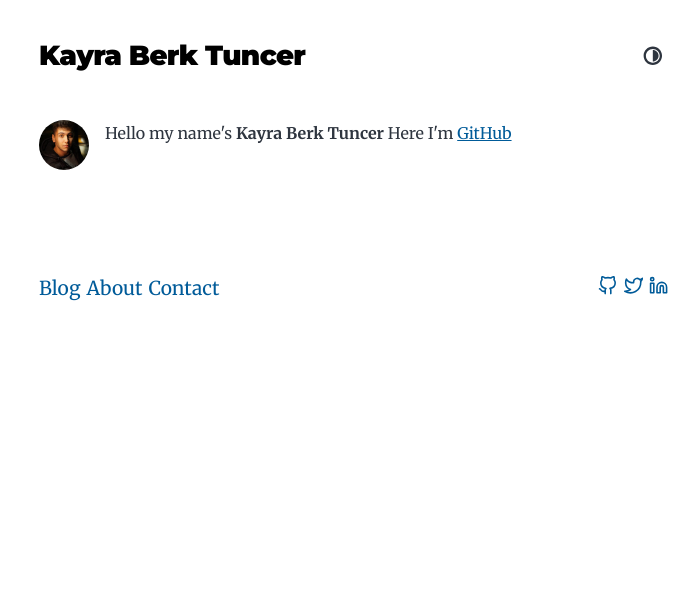
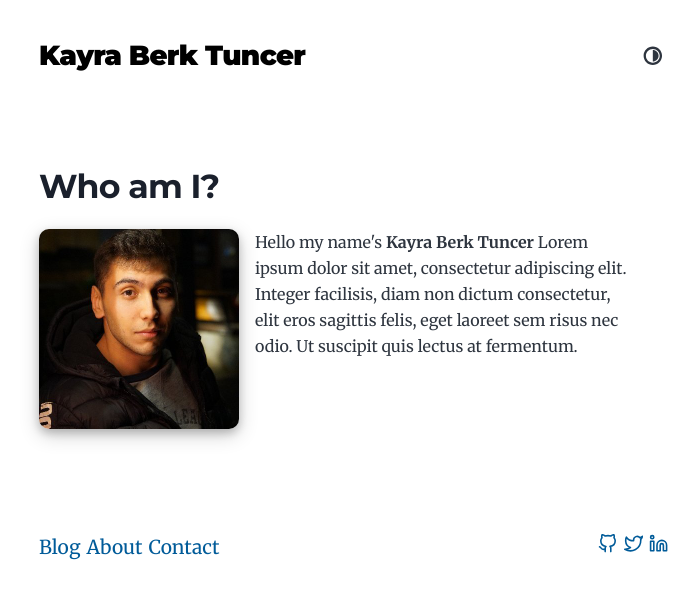
Before and after one commit to yusufakcekoce/yusufakcekoce.github.io, a Gatsby site: page / in a window 1280 px wide. Shown: the whole page, without its empty margins (285-984 px from the left). Built offline with nearby package versions, Linux system fonts and the light colour scheme; Gatsby itself is replaced by a stand-in of ours.

Commit message:
edited bio style

```diff
--- a/src/components/bio.js
+++ b/src/components/bio.js
@@ -20,29 +20,27 @@ const Bio = () => {
   `)
 
   const author = data.site.siteMetadata?.author
-  const social = data.site.siteMetadata?.social
 
   return (
     <div className="bio">
+      <h2>Who am I?</h2>
+      <div>
       <StaticImage
         className="bio-avatar"
         layout="fixed"
         formats={["AUTO", "WEBP", "AVIF"]}
         src="../images/profile-pic.png"
-        width={50}
-        height={50}
+        width={200}
+        height={200}
         quality={95}
         alt="Profile picture"
       />
       {author?.name && (
         <p>
-          Hello my name's <strong>{author.name}</strong> {author?.summary || null}
-          {` `}
-          <a href={`https://github.com/${social?.github || ``}`}>
-            GitHub
-          </a>
+          Hello my name's <strong>{author.name}</strong> Lorem ipsum dolor sit amet, consectetur adipiscing elit. Integer facilisis, diam non dictum consectetur, elit eros sagittis felis, eget laoreet sem risus nec odio. Ut suscipit quis lectus at fermentum.
         </p>
       )}
+      </div>
     </div>
   )
 }
--- a/src/style.css
+++ b/src/style.css
@@ -91,6 +91,9 @@ body.dark {
   --color-heading: #c0c0c0;
   --color-heading-black: rgb(255, 255, 255);
   --color-accent: #d1dce5;
+}
+body.dark strong {
+  color: #ffffff;
 }
 
 footer {
@@ -355,19 +358,22 @@ a:focus {
 }
 
 .bio {
-  display: flex;
+  display: inline-block;
   margin-bottom: var(--spacing-16);
 }
 
 .bio p {
-  margin-bottom: var(--spacing-0);
+  width: 60%;
+  float: left;
 }
 
 .bio-avatar {
+  box-shadow: 0 4px 8px 0 rgba(0, 0, 0, 0.2), 0 6px 20px 0 rgba(0, 0, 0, 0.19);
+  border-radius: 10px;
   margin-right: var(--spacing-4);
   margin-bottom: var(--spacing-0);
-  min-width: 50px;
-  border-radius: 100%;
+  width: 37%;
+  float: left;
 }
 
 .blog-post header h1 {
```
